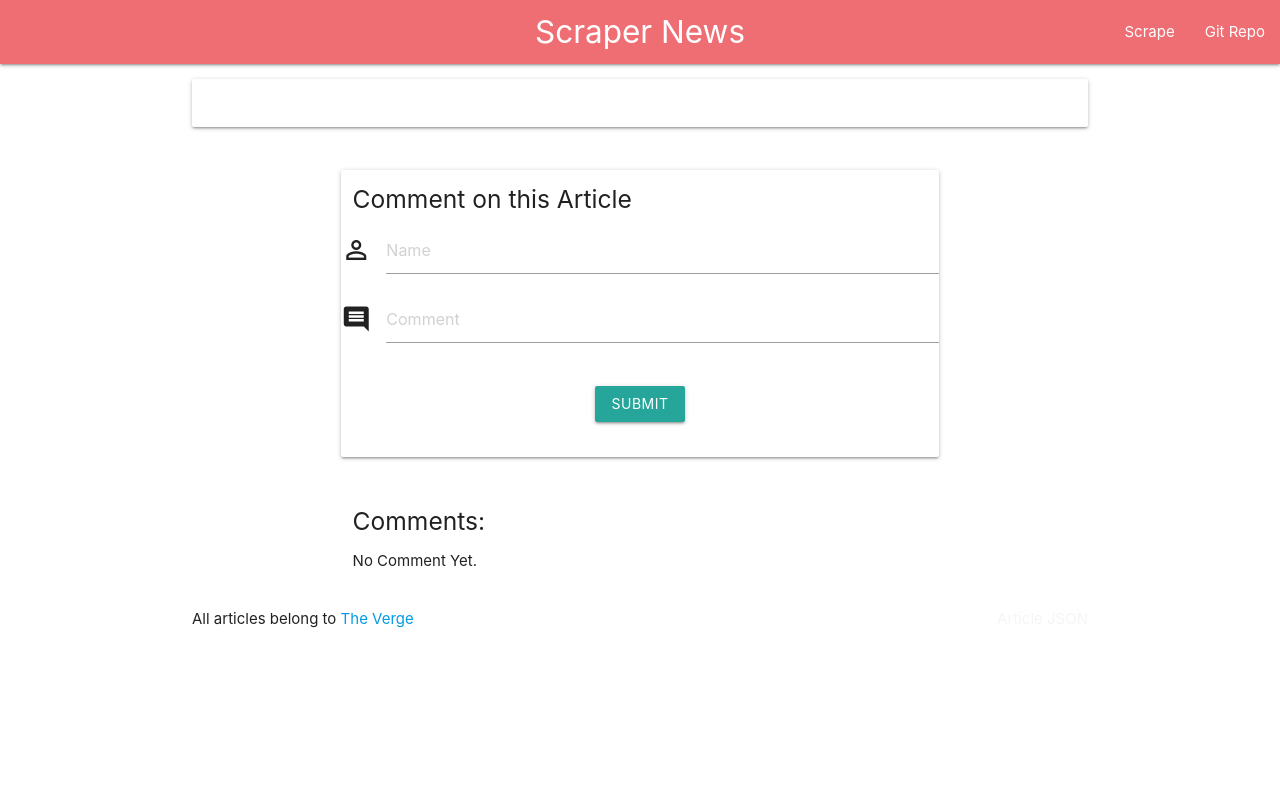
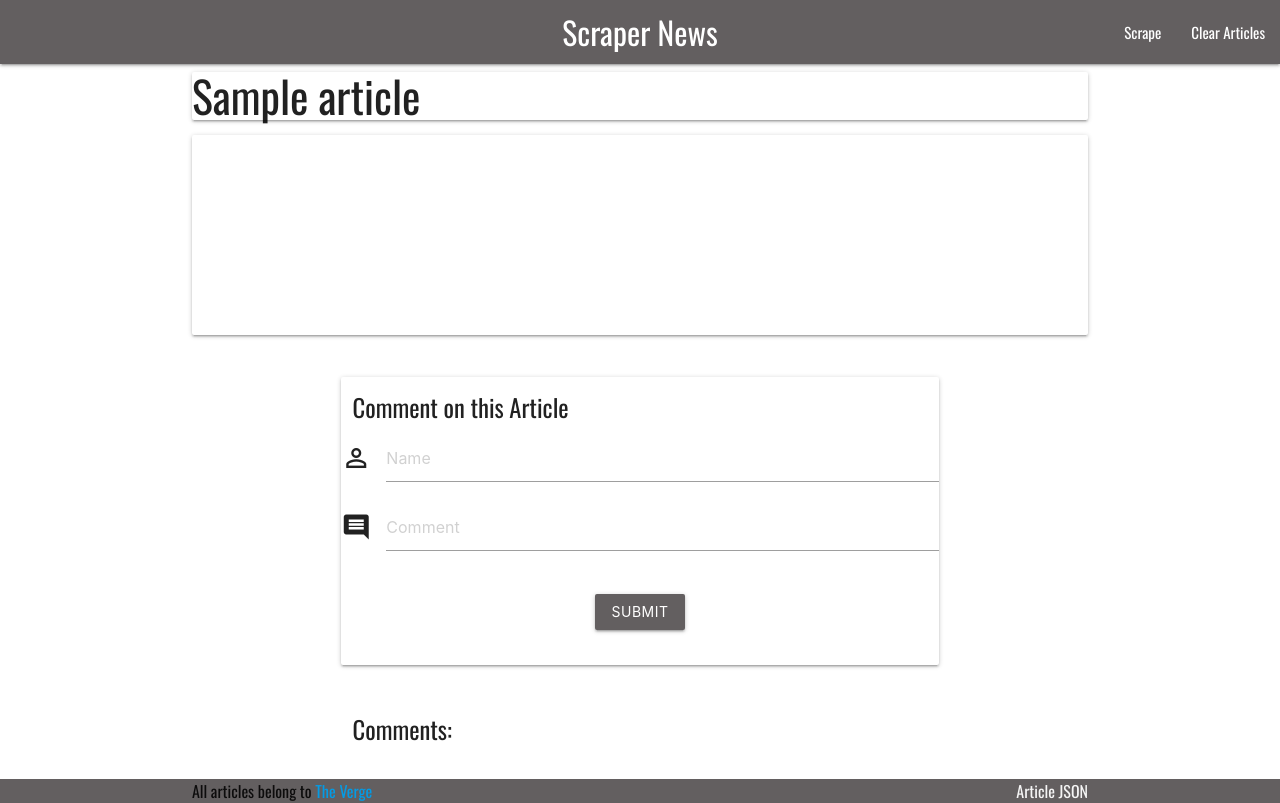
Before and after one commit to K311iN/Scraper, a Node server app: template views/article.handlebars in a window 1280 px wide. Before the commit the page ends 628 px from the top, so only its background shows below. Run offline with Node 20, Linux system fonts and the light colour scheme; tables that the repository leaves empty hold one stand-in row (values such as "Sample post"); the template is opened without the code that fills it: values that come from a table or form of the project are taken from there, most other values are stand-ins (such as "Sample title", 1, 10 or a date in 2020); some libraries are stand-ins or nearby versions.

Commit message:
debugging all files

```diff
--- a/package.json
+++ b/package.json
@@ -2,9 +2,10 @@
   "name": "scraper",
   "version": "1.0.0",
   "description": "web scraping ",
-  "main": "index.js",
+  "main": "server.js",
   "scripts": {
-    "test": "echo \"Error: no test specified\" && exit 1"
+    "test": "echo \"Error: no test specified\" && exit 1",
+    "start": "node server.js"
   },
   "repository": {
     "type": "git",
--- /dev/null
+++ b/public/styles.css
@@ -0,0 +1,39 @@
+body {
+    background-size: 600px;
+    font-family: "Oswald", sans-serif;
+    font-size: 16px;
+    display: flex;
+    min-height: 100vh;
+    flex-direction: column;
+  }
+  main {
+    flex: 1 0 auto;
+  }
+  .articleBody {
+    height: 200px;
+    font-size: 20px;
+    overflow-y: scroll;
+    line-height: 150%;
+  }
+  #btnSignUp {
+    background-color: #635f60;
+  }
+  #nameComment {
+    /*border-bottom: 2px solid #ec407a;*/
+    font-weight: bold;
+    background: #635f60;
+    color: white;
+  }
+  .input-field input[type="text"]:focus + label {
+    color: #635f60;
+  }
+  .input-field input[type="text"]:focus {
+    border-bottom: 1px solid #635f60;
+    box-shadow: 0 1px 0 0 #000;
+  }
+  .input-field .prefix.active {
+    color: #635f60;
+  }
+  .topnav {
+    background-color: #635f60;
+  }
--- a/views/index.handlebars
+++ b/views/index.handlebars
@@ -2,16 +2,16 @@
     <h1 class="card 2-depth-3 center-align">Read the latest from 'The Verge'</h1>
     <div class="row">
         <div class="col s3"></div>
-        <h5 class="card 2-depth-3 center-align col s6">Click 'Scape' to get the latest articles</h5>
+        <h5 class="card z-depth-3 center-align col s6">Click 'Scape' to get the latest articles</h5>
     </div>
 </div>
 <div class="row">
     <div class="col s2"></div>
     <div class="col s8 left-align">
         {{#each article}}
-        <div>
+        <div class="card-panel">
             <h4>{{this.title}}</h4>
-            <a href="/readArticle/{{this_id}}" class="waves-effect waves-light btn"id="btn5SignUp">Read Articles</a>
+            <a href="/readArticle/{{this._id}}" class="waves-effect waves-light btn" id="btnSignUp">Read Articles</a>
         </div>
         {{/each}}
     </div>
--- a/views/layouts/main.handlebars
+++ b/views/layouts/main.handlebars
@@ -6,18 +6,21 @@
     <meta http-equiv="X-UA-Compatible" content="ie=edge">
     <link rel="stylesheet" href="https://cdnjs.cloudflare.com/ajax/libs/materialize/1.0.0/css/materialize.min.css">
     <link href="https://fonts.googleapis.com/icon?family=Material+Icons" rel="stylesheet">
-    <link rel="stylesheet" href="/assets/css/style.css">
+    <link rel="stylesheet" href="/public/styles.css">
     <link href="https://fonts.googleapis.com/css?family=Oswald" rel="stylesheet">
-    <link rel="shortcut icon" href="assets/img/news-icon.png">
+    <link rel="shortcut icon" href="images/news-icon.png">
     <title>Scraper</title>
 </head>
 <body>
+
     {{> nav/navbar}}
+
     <main>
         <div class="container">
             {{{ body }}}
         </div>
     </main>
+
     {{> footer}}
 
     <script src="https://code.jquery.com/jquery-3.4.1.min.js"></script>
--- a/views/partials/footer.handlebars
+++ b/views/partials/footer.handlebars
@@ -2,7 +2,7 @@
     <div class="footer-copyright">
         <div class="container">
             All articles belong to <a href="https://www.theverge.com" target="_blank">The Verge</a>
-            <a class="grey-text text-lighten-4 right" href="/articles.json">Article JSON</a>
+            <a class="grey-text text-lighten-4 right" href="/articles-json">Article JSON</a>
         </div>
     </div>
 </footer>
--- a/views/partials/nav/navbar.handlebars
+++ b/views/partials/nav/navbar.handlebars
@@ -3,7 +3,7 @@
         <a href="/" class="brand-logo center">Scraper News</a>
         <ul class="right" id="nav-mobile">
             <li><a href="/scape">Scrape</a></li>
-            <li><a href="https://github.com/Dcoxmen/scraper_news" target="_blank">Git Repo</a></li>
+            <li><a href="/clearall">Clear Articles</a></li>
         </ul>
     </div>
 </nav>
```
Also changed, not shown: controller/controller.js (+105 -29 lines), models/Article.js (+5 -4 lines), models/Comment.js (+5 -5 lines), server.js (+17 -10 lines), 1 other file.
